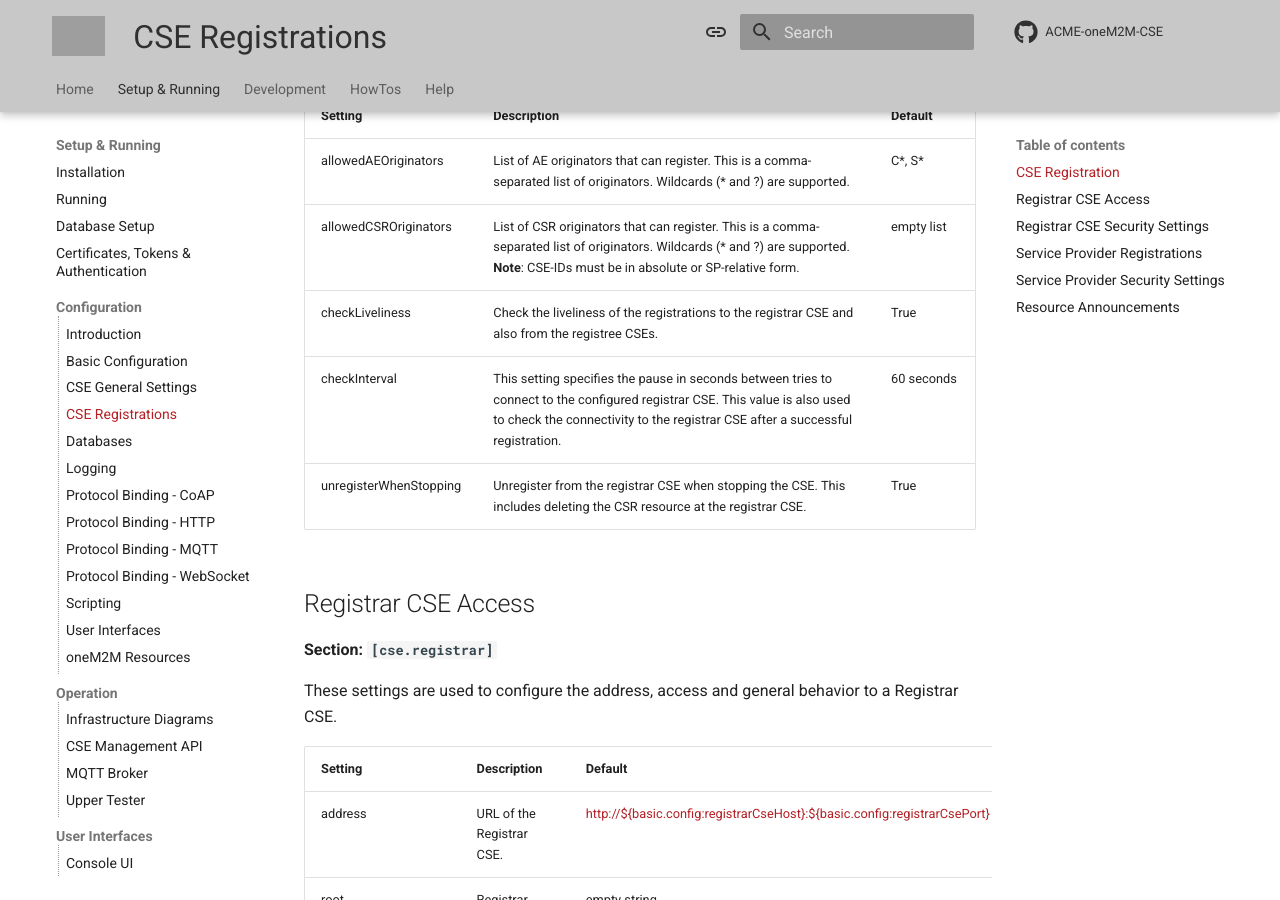
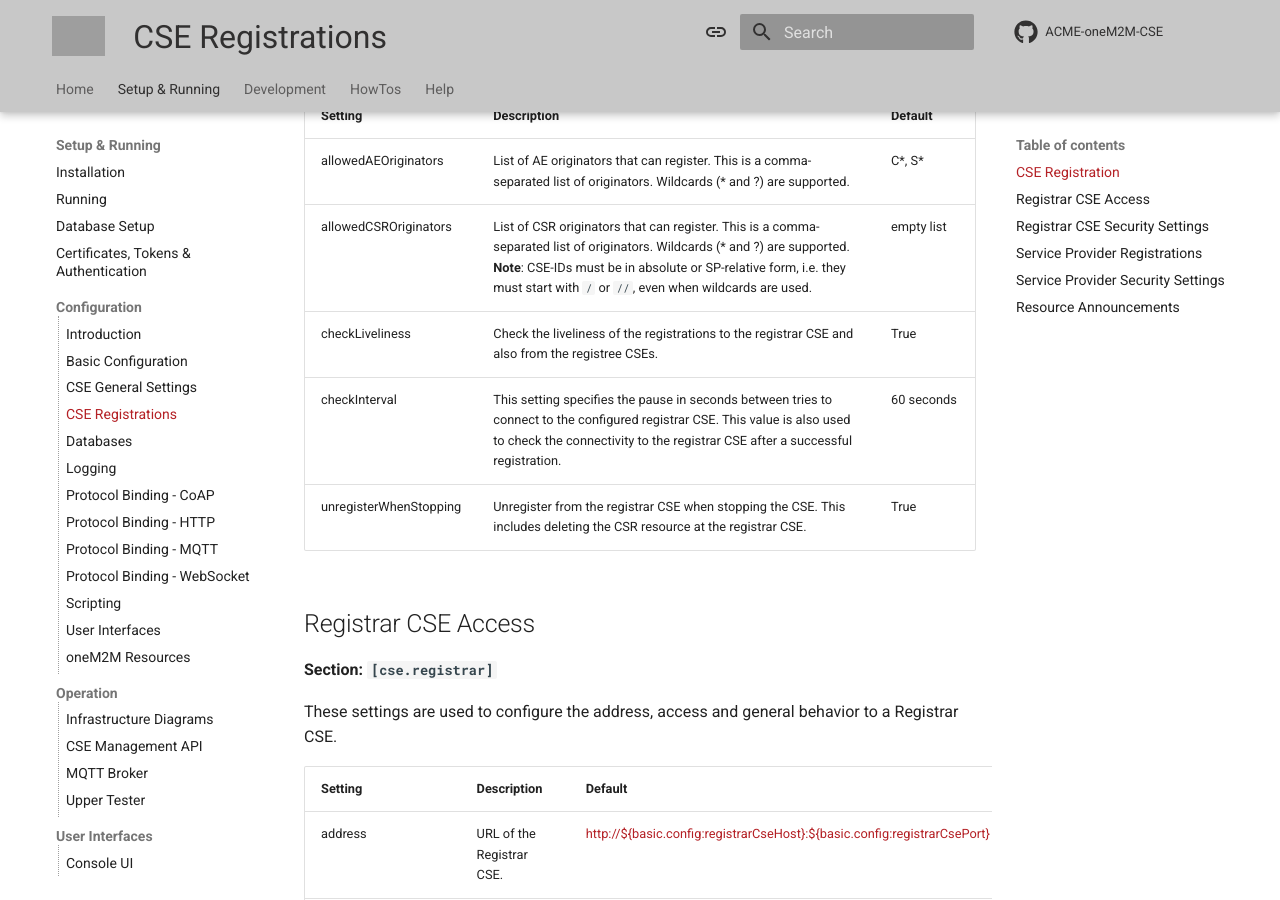
Before and after one commit to ankraft/ACME-oneM2M-CSE-mkdocs, an MkDocs documentation site: the page built from docs/setup/Configuration-registrations.md, in a window 1280 px wide and 900 px high, scrolled down 402 px. Built offline with MkDocs 1.6.1 and Material for MkDocs 9.7.7, drawn with Linux system fonts in a browser that asks for light colours; comment, search, counter and statistics services are not loaded; grey boxes are pictures that could not be loaded.

Commit message:
Added more explanation for allowedCSEOriginator

```diff
--- a/docs/setup/Configuration-registrations.md
+++ b/docs/setup/Configuration-registrations.md
@@ -10,13 +10,13 @@ allowed originators for AE and CSR registrations, and resource announcement beha
 
 These settings are used to configure the CSE's internal registration behaviour, but also set the allowed originators for AE and CSR registrations.
 
-| Setting                | Description                                                                                                                                                                                                   | Default    |
-|:-----------------------|:--------------------------------------------------------------------------------------------------------------------------------------------------------------------------------------------------------------|:-----------|
-| allowedAEOriginators   | List of AE originators that can register. This is a comma-separated list of originators. Wildcards (\* and ?) are supported.                                                                                  | C\*, S\*   |
-| allowedCSROriginators  | List of CSR originators that can register. This is a comma-separated list of originators. Wildcards (\* and ?) are supported.<br />**Note**: CSE-IDs must be in absolute or SP-relative form.                 | empty list |
-| checkLiveliness        | Check the liveliness of the registrations to the registrar CSE and also from the registree CSEs.                                                                                                              | True       |
-| checkInterval          | This setting specifies the pause in seconds between tries to connect to the configured registrar CSE. This value is also used to check the connectivity to the registrar CSE after a successful registration. | 60 seconds |
-| unregisterWhenStopping | Unregister from the registrar CSE when stopping the CSE. This includes deleting the CSR resource at the registrar CSE.                                                                                        | True       |
+| Setting                | Description                                                                                                                                                                                                                                                       | Default    |
+|:-----------------------|:------------------------------------------------------------------------------------------------------------------------------------------------------------------------------------------------------------------------------------------------------------------|:-----------|
+| allowedAEOriginators   | List of AE originators that can register. This is a comma-separated list of originators. Wildcards (\* and ?) are supported.                                                                                                                                      | C\*, S\*   |
+| allowedCSROriginators  | List of CSR originators that can register. This is a comma-separated list of originators. Wildcards (\* and ?) are supported.<br />**Note**: CSE-IDs must be in absolute or SP-relative form, i.e. they must start with `/` or `//`, even when wildcards are used. | empty list |
+| checkLiveliness        | Check the liveliness of the registrations to the registrar CSE and also from the registree CSEs.                                                                                                                                                                  | True       |
+| checkInterval          | This setting specifies the pause in seconds between tries to connect to the configured registrar CSE. This value is also used to check the connectivity to the registrar CSE after a successful registration.                                                     | 60 seconds |
+| unregisterWhenStopping | Unregister from the registrar CSE when stopping the CSE. This includes deleting the CSR resource at the registrar CSE.                                                                                                                                            | True       |
 
 
 ## Registrar CSE Access
```
